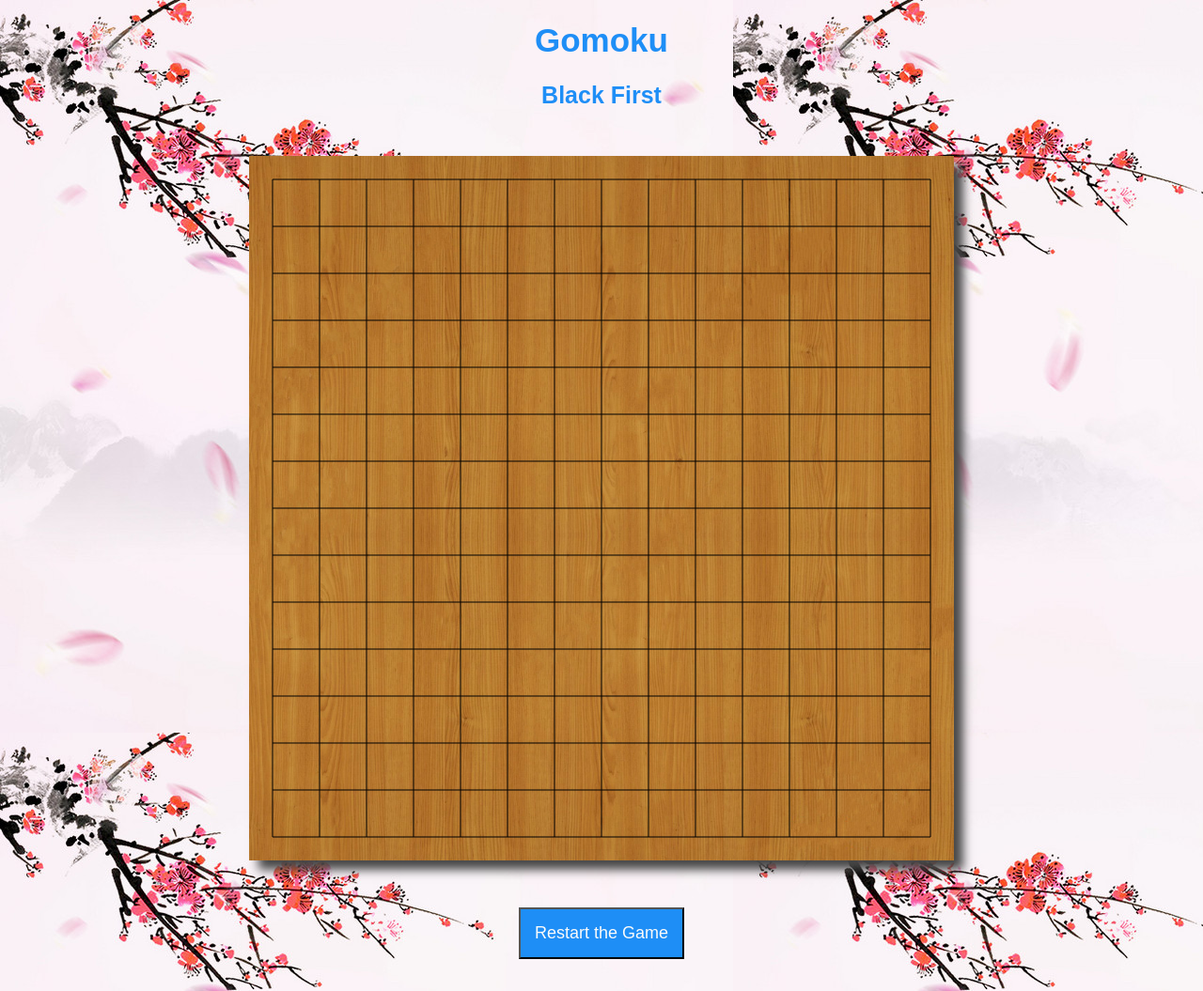
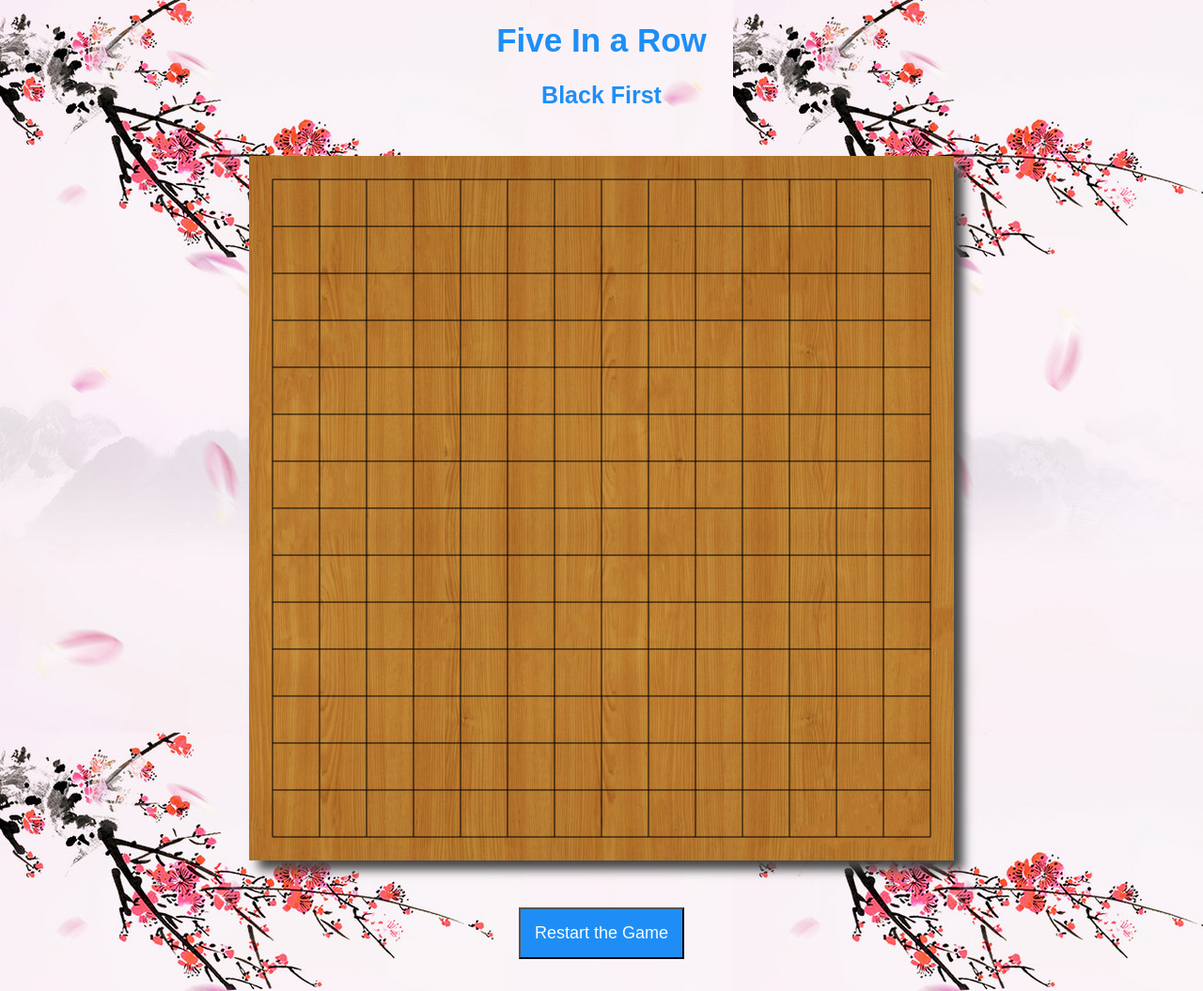
Before and after one commit to Harry-Huang38/Gomoku, a plain HTML site: page index.html in a window 1280 px wide. Shown: the top 1055 px of the page at 94% size. Drawn offline with Linux system fonts and the light colour scheme.

Commit message:
Update index.html

```diff
--- a/index.html
+++ b/index.html
@@ -10,7 +10,7 @@
 
 <HTML>
 <body background="image/Background.jpg">
-    <h1 id="h1" align="center">Gomoku</h1>
+    <h1 id="h1" align="center">Five In a Row</h1>
     <h2 class="h2" align="center">Black First</h2>
     <canvas id="myCanvas"
         width="750"
```
